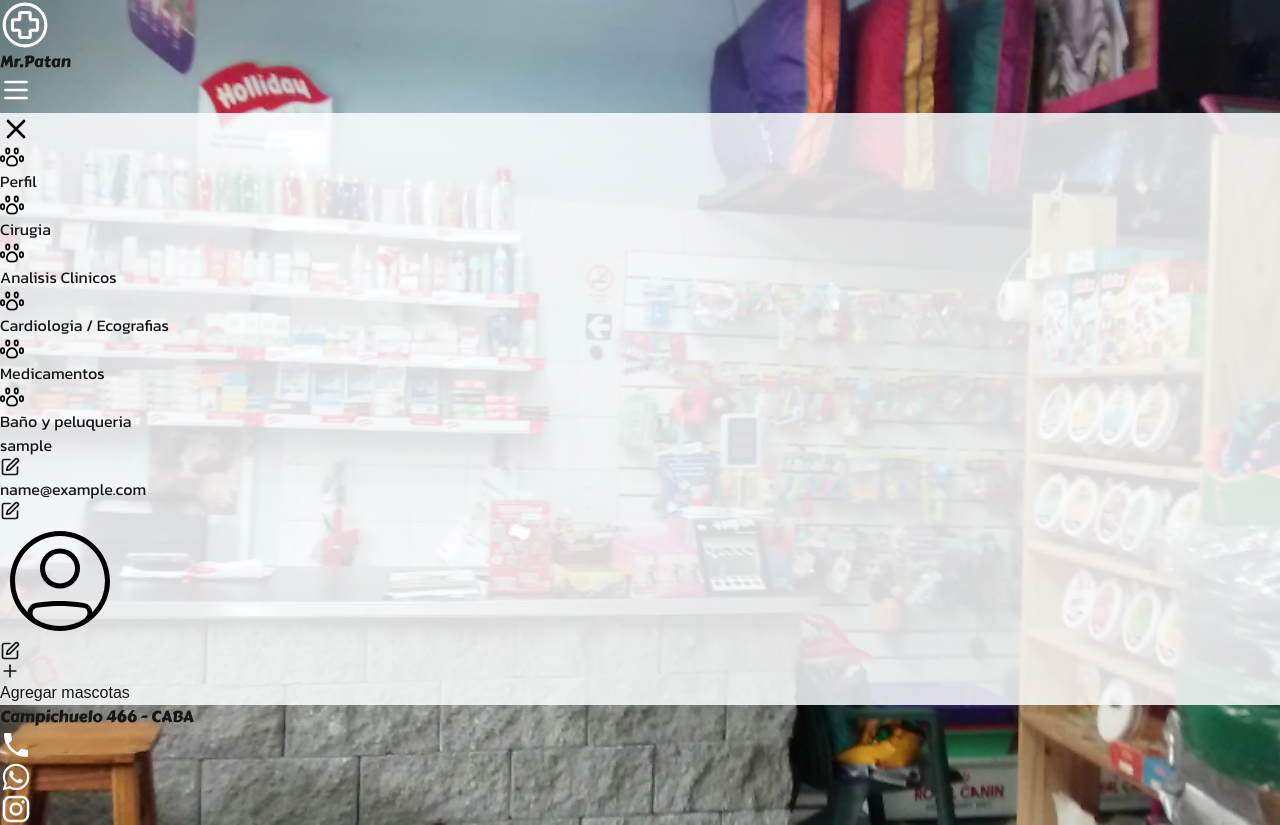
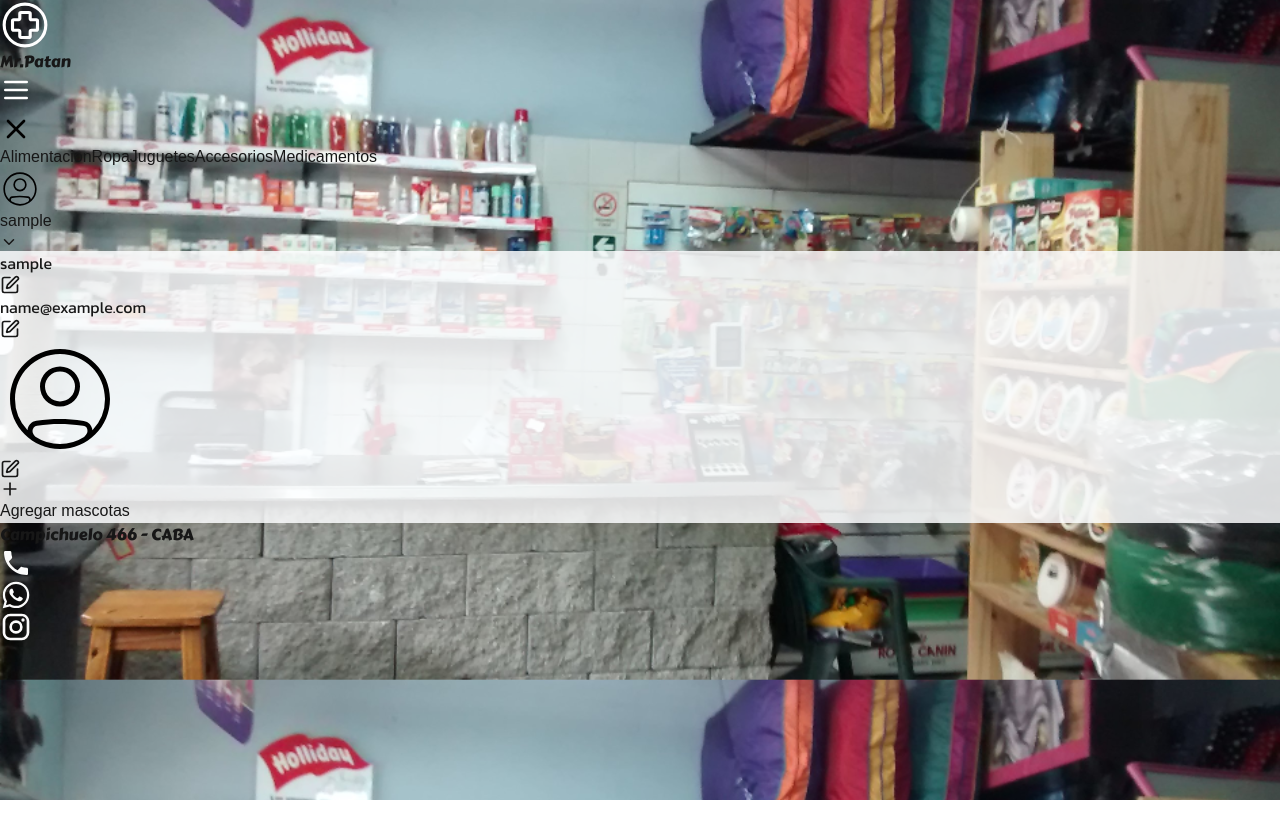
Before and after one commit to agustinMontoya2/Mr.Patan-Front, a Next.js app: page /perfil in a window 1280 px wide. After the commit the page ends 800 px from the top, so only its background shows below. Built offline with nearby package versions, Linux system fonts and the light colour scheme; sample sign-in values are in the browser's storage.

Commit message:
menu ended, login without backend

```diff
--- a/src/components/menu/menu.tsx
+++ b/src/components/menu/menu.tsx
@@ -1,30 +1,143 @@
-import { IMenuItem } from "@/interfaces/menu"
-import { X } from "lucide-react"
+import { IMenuBurguerItem, IMenuItem } from "@/interfaces/menu"
+import { IUser, IUserPet } from "@/interfaces/user";
+import { ChevronDown, ChevronUp, Plus, X } from "lucide-react"
 import Image from "next/image"
+import { useEffect, useState } from "react";
 
 export const MenuBurger: React.FC<IMenuItem> = ({menuOpen, toggleMenu}) => {
-    const services = [
-        {title: "Perfil"},
-        {title: "Cirugia"},
-        {title: "Analisis Clinicos"},
-        {title: "Cardiologia / Ecografias"},
-        {title: "Medicamentos"},
-        {title: "Baño y peluqueria"},
+    const [openProfileMenu, setOpenProfileMenu] = useState(false);
+    const [openPetsMenu, setOpenPetsMenu] = useState(false);
+    const [pets, setPets] = useState<IUserPet[]>([]);
+    const [user, setUser] = useState<IUser | null>(null);
+    const services: IMenuBurguerItem[] = [
+        { title: "Alimentacion"},
+        { title: "Ropa"},
+        { title: "Juguetes"},
+        { title: "Accesorios"},
+        { title: "Medicamentos"},
     ]
-    console.log(menuOpen);
 
+    const profileOptions = [
+        { title: "Mi perfil"},
+        {title: "Mi carrito"},
+        {title: "Mis ordenes"}
+    ]
+    const handleGetUserData = () => {
+        const user = localStorage.getItem("user") ? JSON.parse(localStorage.getItem("user") as string) : null;
+        setUser(user);
+        const pets = localStorage.getItem("pets") ? JSON.parse(localStorage.getItem("pets") as string) : [];
+        setPets(pets);
+    }
+
+    const toggleProfileMenu = () => {
+        setOpenProfileMenu(!openProfileMenu);
+      };
+
+      const togglePetsMenu = () => {
+        setOpenPetsMenu(!openPetsMenu);
+      };
+
+    const logout = () => {
+        localStorage.removeItem("user");
+        localStorage.removeItem("pets");
+        window.location.reload();
+    }
+
+    useEffect(() => {
+        handleGetUserData();
+    }, [])
     return (
-        <div className={`fixed top-0 right-0 z-40 bg-whiteTransparent text-[rgb(0,0,0)] w-[70%] h-screen flex flex-col items-center justify-center transition-transform duration-300 ${menuOpen ? 'translate-x-0' : 'translate-x-full'}`}>
-            <X onClick={() => toggleMenu()} size={32} color="black" className="absolute top-5 right-5" />
-            <div className="flex flex-col h-[70%] w-full justify-around">
-            {
-                 services.map((service, index) => (
-                            <div key={index} className="flex flex-row">
-                                <Image src="/iconPet.svg" alt="patita" width={24} height={6} className="mx-2" />
-                            <h2 className="text-3xl font-kanit">{service.title}</h2>
-                            </div>
-                        ))
-            }
+        <div
+        className={`fixed top-0 right-0 z-40 bg-white text-black w-[70%] max-w-[400px] h-screen flex flex-col items-center justify-center transition-transform duration-300 ${
+          menuOpen ? 'translate-x-0' : 'translate-x-full'
+        }`}
+      >
+        <X onClick={() => toggleMenu()} size={32} color="black" className="absolute top-5 right-5" />
+
+        <div className="flex flex-col h-[90%] w-full justify-between pt-10">
+            <div className="flex flex-col">
+          {/* Servicios directos */}
+          {services.map((service, index) => (
+            <a
+              key={index}
+              className="text-xl py-3 px-4 hover:bg-gray-200 transition-all duration-300 cursor-pointer"
+            >
+              {service.title}
+            </a>
+          ))}
+          </div>
+
+          {/* Sección de perfil */}
+          <div
+            className="w-full text-xl py-3 transition-all duration-300 cursor-pointer"
+          >
+            <div onClick={toggleProfileMenu} className=" flex items-center px-4 hover:bg-gray-200 transition-all duration-300">
+              {/* Foto de perfil */}
+              {
+                user?.image ? <Image src={user.image} alt="Perfil" className="w-10 h-10 rounded-full object-cover" width={40} height={40} /> : <Image src="/iconProfile.svg" alt="Perfil" className="w-10 h-10 rounded-full" width={40} height={40} />
+              }
+              <span className="ml-2">{user?.username}</span>
+              <div className="ml-2">
+                {openProfileMenu ? <ChevronUp size={18} /> : <ChevronDown size={18} />}
+              </div>
+
+          </div>
+
+          {/* Menú desplegable de perfil */}
+          {openProfileMenu && (
+            <div className="mt-2">
+              {profileOptions.map((option, index) => (
+                <a
+                  key={index}
+                  className="pl-16 block text-lg py-2 hover:bg-gray-100 rounded-md transition-all duration-300"
+                >
+                  {option.title}
+                </a>
+              ))}
+
+              {/* Menú desplegable de mascotas */}
+              <div
+                className="text-lg py-2 hover:bg-gray-100 rounded-md transition-all duration-300 cursor-pointer"
+                onClick={togglePetsMenu}
+              >
+                <div className="flex items-center pl-16">
+                  <span>Mis mascotas</span>
+                  <div className="ml-2">
+                    {openPetsMenu ? <ChevronUp size={18} /> : <ChevronDown size={18} />}
+                  </div>
+                </div>
+              </div>
+
+              {/* Lista de mascotas desplegable */}
+              {openPetsMenu && (
+                <div className="mt-2 text-lg">
+
+                  {pets.map((pet, index) => (
+                    <div key={index} className="flex items-center pl-16 gap-2 hover:bg-gray-100 transition-all duration-300">
+                    <Image src={pet.image} alt="pet" width={40} height={40} className='rounded-full' style={{ width: "30px", height: "30px", objectFit: "cover" }}/>
+                    <a
+                      key={index}
+                      className="block py-2 hover:bg-gray-100 rounded-md transition-all duration-300"
+                      >
+                      {pet.name}
+                    </a>
+                        </div>
+                  ))}
+                  <div className="flex items-center justify-center hover:bg-gray-100">
+                      <a className="flex items-center gap-2 underline transition-all duration-300 cursor-pointer">
+                        <Plus size={20} /> Agregar mascotas
+                      </a>
+                  </div>
+
+                </div>
+              )}
+              <a onClick={() => logout()} className="block text-lg py-2 hover:bg-gray-100 rounded-md transition-all duration-300"
+                >Cerrar sesion
+                </a>
+            </div>
+          )}
+          </div>
         </div>
-        </div>
-    )}
+      </div>
+      );
+    };
--- a/src/components/navbar/navbar.tsx
+++ b/src/components/navbar/navbar.tsx
@@ -1,13 +1,14 @@
 "use client";
 import { Menu } from "lucide-react";
 import Image from "next/image";
-import { useState } from "react";
+import { useEffect, useRef, useState } from "react";
 import { ServicesMobile } from "../mobile/services/services-mobile";
 import { usePathname, useRouter } from "next/navigation";
 import { MenuBurger } from "../menu/menu";
 
 export const Navbar: React.FC = () => {
     const [menuOpen, setMenuOpen] = useState(false);
+    const menuRef = useRef<HTMLDivElement | null>(null);
 
     const router = useRouter();
     const pathname = usePathname();
@@ -19,22 +20,46 @@ export const Navbar: React.FC = () => {
     const isLogin = pathname === "/inicio";
     const isRegister = pathname === "/registro";
 
+    useEffect(() => {
+        console.log("click");
+
+      const handleClickOutside = (event: MouseEvent) => {
+        if (menuRef.current && !menuRef.current.contains(event.target as Node)) {
+          setMenuOpen(false);
+        }
+      };
+
+      document.addEventListener('mousedown', handleClickOutside);
+
+      return () => {
+        document.removeEventListener('mousedown', handleClickOutside);
+      };
+    }, [toggleMenu]);
+
     return (
         <div className="w-screen h-20 max-h-[68px] bg-[#7600F5] flex flex-row items-center justify-between px-4">
             <div onClick={() => router.push("/perfil")} className="flex flex-row items-center justify-between h-4/5 w-[220px] cursor-pointer">
                 <Image src="/iconCross.svg" alt="Logo" width={50} height={50} />
                 <h1 className="font-carterOne text-4xl text-[#F5F500] font-semibold">Mr.Patan</h1>
             </div>
-            <div className="">
+            <div ref={menuRef} className="">
 
                 <button onClick={() => toggleMenu()} className="top-5 right-4 flex flex-row items-center z-50">
 
+
                     {
-                        !isRegister && !menuOpen &&
+                        isLogin && !menuOpen &&
                         <div className="sm:hidden">
                         <Menu size={32} color="white" />
                         </div>
                     }
+                    {
+                        !isLogin && !isRegister && !menuOpen &&
+                        <div className="">
+                        <Menu size={32} color="white" />
+                        </div>
+                    }
+
                 </button>
                 {
                     !isLogin && !isRegister ?
--- a/src/components/user-profile/user-profile.tsx
+++ b/src/components/user-profile/user-profile.tsx
@@ -32,16 +32,14 @@ function UserProfile() {
         localStorage.setItem("user", JSON.stringify(updatedUser));
         setUser(updatedUser);
         setEditingField(null);
+        router.push("/");
     }
 
     const handleImageChange = (e: React.ChangeEvent<HTMLInputElement>) => {
     if (!e.target.files || !e.target.files[0]) return;
 
-
-
     const file = e.target.files[0];
     const reader = new FileReader();
-
 
     reader.onloadend = () => {
         const newUser = { ...user, image: reader.result as string };
@@ -49,8 +47,6 @@ function UserProfile() {
         handleGetUser();
     };
     reader.readAsDataURL(file);
-
-
 }
 
     useEffect(() => {
--- a/src/interfaces/menu.ts
+++ b/src/interfaces/menu.ts
@@ -2,3 +2,8 @@ export interface IMenuItem {
   toggleMenu: () => void;
   menuOpen: boolean;
 }
+
+export interface IMenuBurguerItem {
+  title: string;
+  subItems?: string[];
+}
```
Also changed, not shown: src/components/login/login.tsx (+5 -6 lines), src/helpers/users.ts (+66 -11 lines).
